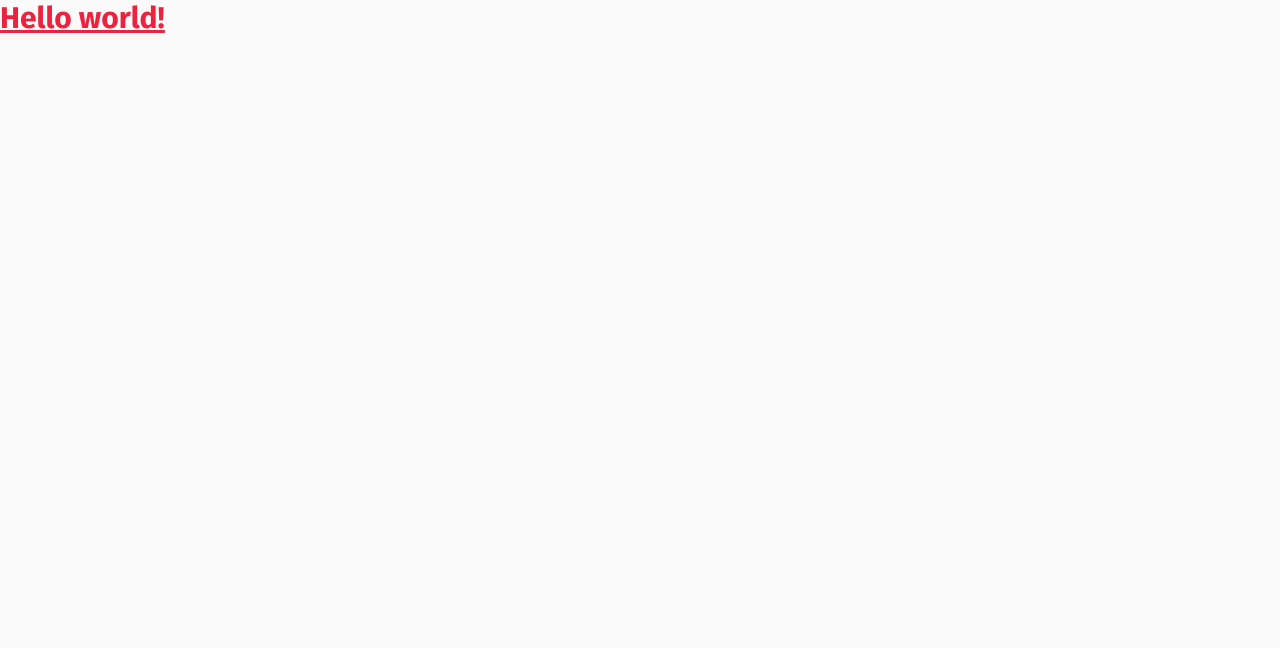
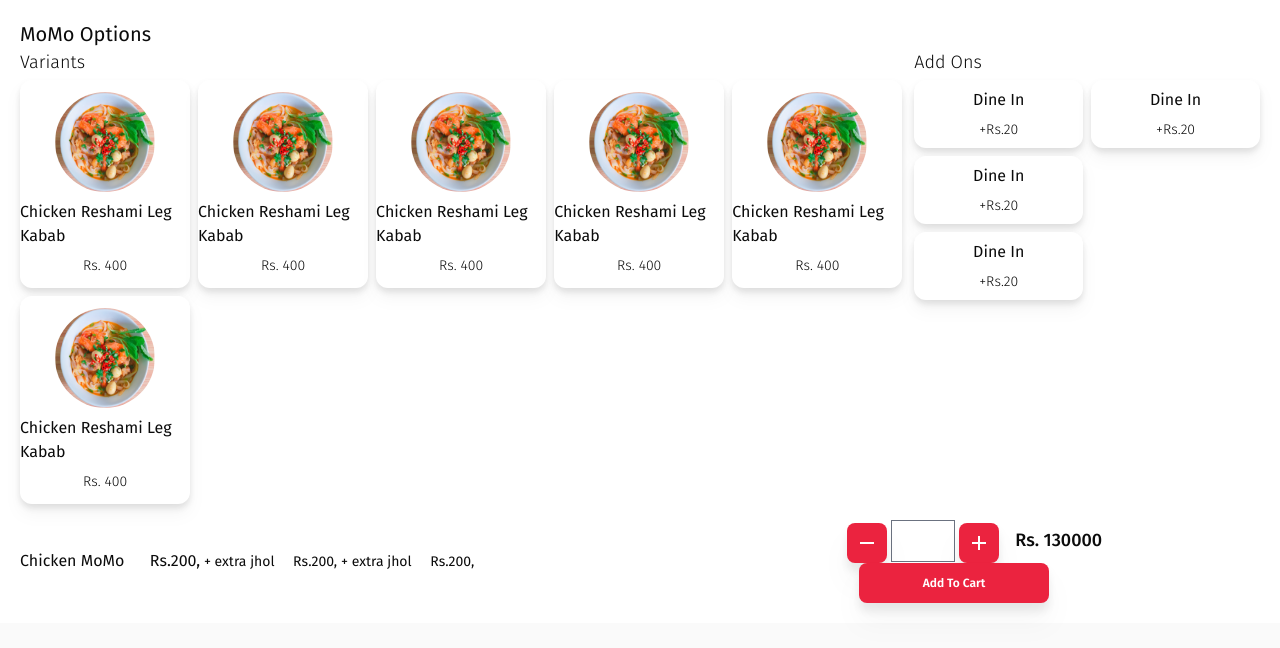
Before and after one commit to anmolpradhan/foodboard-web-client, a React (Create React App) app: page / in a window 1280 px wide. Shown: the top 648 px of the page. Built offline with nearby package versions, Linux system fonts and the light colour scheme.

Commit message:
minor fixes

```diff
--- a/src/App.js
+++ b/src/App.js
@@ -1,12 +1,9 @@
 import React from 'react';
+import FoodOptions from './components/pos-components/topbars/FoodOptions';
 
 function App() {
   return (
-      <div className="App">
-        <h1 className="text-3xl font-bold underline text-primary">
-          Hello world!
-        </h1>
-      </div>
+      <FoodOptions/>
   );
 }
 
--- a/src/components/pos-components/FoodBox.js
+++ b/src/components/pos-components/FoodBox.js
@@ -2,7 +2,7 @@ import React from 'react'
 function FoodBox(props) {
   return (
     <div
-      className="delay-5 flex h-fit w-full cursor-pointer flex-col place-items-center gap-2 rounded-xl bg-white py-3 font-sans drop-shadow-lg transition ease-in-out hover:-translate-y-1 hover:drop-shadow-2xl active:translate-y-0 active:filter-none"
+      className="box-button"
       onClick={props.onPress}
     >
       <img
--- a/src/components/pos-components/OrderBox.js
+++ b/src/components/pos-components/OrderBox.js
@@ -2,7 +2,7 @@ import React from 'react'
 const OrderBox = (props) => {
   return (
     <div
-      className="delay-5 flex h-48 w-full cursor-pointer flex-col  rounded-xl bg-white px-2 py-1 font-sans text-xs drop-shadow-lg transition ease-in-out hover:-translate-y-1 hover:drop-shadow-2xl active:translate-y-0 active:filter-none"
+      className="box-button"
       onClick={props.onPress}
     >
       <span className="font-light text-sm">Token : #{props.orderDetail.token}</span>
--- /dev/null
+++ b/src/components/pos-components/topbars/FoodOptions.js
@@ -0,0 +1,91 @@
+import React from "react";
+import FoodBox from "../FoodBox";
+import RemoveIcon from "@mui/icons-material/Remove";
+import AddIcon from "@mui/icons-material/Add";
+
+function FoodOptions() {
+  var foodDetail = {
+    name: "Chicken Reshami Leg Kabab",
+    price: 400,
+  };
+
+  function select() {
+    console.log("Selected");
+  }
+  return (
+    <div className="w-full flex flex-col p-5 bg-white">
+      <h1 className="text-xl">MoMo Options</h1>
+      <div className="flex flex-row w-full">
+        <div className="grid grid-cols-7 gap-3">
+          <div className="flex flex-col col-span-5 gap-1">
+            <h2 className="text-lg font-light">Variants</h2>
+            <div className="grid grid-cols-5 gap-2">
+              <FoodBox foodDetail={foodDetail} onPress={() => select()} />
+              <FoodBox foodDetail={foodDetail} onPress={() => select()} />
+              <FoodBox foodDetail={foodDetail} onPress={() => select()} />
+              <FoodBox foodDetail={foodDetail} onPress={() => select()} />
+              <FoodBox foodDetail={foodDetail} onPress={() => select()} />
+              <FoodBox foodDetail={foodDetail} onPress={() => select()} />
+            </div>
+          </div>
+          <div className="flex flex-col col-span-2 gap-1">
+            <h2 className="text-lg font-light">Add Ons</h2>
+            <div className="grid grid-rows-3 grid-flow-col gap-2">
+              <button className="box-button py-2" value="Hello">
+                Dine In
+                <br />
+                <span className="text-sm font-light">+Rs.20</span>
+              </button>
+              <button className="box-button py-2" value="Hello">
+                Dine In
+                <br />
+                <span className="text-sm font-light">+Rs.20</span>
+              </button>
+              <button className="box-button py-2" value="Hello">
+                Dine In
+                <br />
+                <span className="text-sm font-light">+Rs.20</span>
+              </button>
+              <button className="box-button py-2" value="Hello">
+                Dine In
+                <br />
+                <span className="text-sm font-light">+Rs.20</span>
+              </button>
+            </div>
+          </div>
+        </div>
+      </div>
+      <div className="flex flex-row mt-4 items-center w-full">
+        <div className="basis-2/3">
+          Chicken MoMo &nbsp;&nbsp;&nbsp;&nbsp; Rs.200,
+          <span className="text-sm">
+            &nbsp;+ extra jhol &nbsp;&nbsp;&nbsp; Rs.200,
+          </span>
+          <span className="text-sm">
+            &nbsp;+ extra jhol &nbsp;&nbsp;&nbsp; Rs.200,
+          </span>
+        </div>
+        <div className="basis-1/3">
+          <button className="primary-button p-auto px-2">
+            <RemoveIcon />
+          </button>
+          <input
+            type="number"
+            className="p-auto form-input mx-1 text-base w-16 outline-none focus:outline-offset-0 focus:ring-0"
+            name="quantity"
+          />
+          <button className="primary-button p-auto px-2">
+            <AddIcon />
+          </button>
+
+          <span className="text-lg mx-3 font-medium"> Rs. 130000</span>
+          <button className="primary-button mx-3 px-16 py-3">
+            Add To Cart
+          </button>
+        </div>
+      </div>
+    </div>
+  );
+}
+
+export default FoodOptions;
--- a/src/index.css
+++ b/src/index.css
@@ -17,10 +17,13 @@
     @apply flex h-screen w-1/4 flex-col bg-secondary p-5 text-white;
   }
   .primary-button {
-    @apply rounded-lg bg-primary py-2 text-xs font-semibold drop-shadow-xl hover:bg-opacity-70 active:bg-opacity-100;
+    @apply rounded-lg text-white bg-primary py-2 text-xs font-semibold drop-shadow-xl hover:bg-opacity-70 active:bg-opacity-100 ;
   }
   .checkbox {
     @apply mr-3 appearance-none border-0 bg-secondary text-primary ring-1 ring-primary focus:ring-0 focus:ring-offset-primary;
+  }
+  .box-button{
+    @apply flex h-fit w-full cursor-pointer flex-col place-items-center gap-2 rounded-xl bg-white py-3 font-sans drop-shadow-lg transition ease-in-out hover:-translate-y-1 hover:drop-shadow-2xl active:translate-y-0 active:filter-none
   }
 }
 
```
